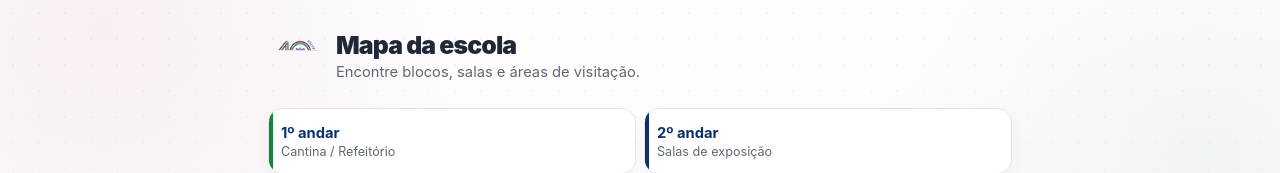
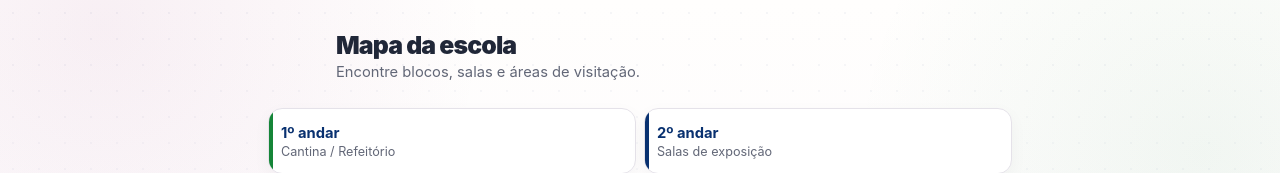
Before and after one commit to christianhpo-star/feira-40-anos-maria-luiza, a React (Vite) app: page /mapa in a window 1280 px wide. Shown: the top 173 px of the page. Built offline with nearby package versions, Linux system fonts and the light colour scheme.

Commit message:
ui: corrige exibição compacta da marca nos cabeçalhos

```diff
--- a/src/components/PageHeader.tsx
+++ b/src/components/PageHeader.tsx
@@ -7,7 +7,7 @@ export function PageHeader({ title, subtitle, backTo }: { title: string; subtitl
         {backTo ? (
           <Link className="icon-button" to={backTo} aria-label="Voltar">←</Link>
         ) : (
-          <img className="header-logo" src="/images/logo-escola.png" alt="" aria-hidden="true" />
+          <span className="header-logo" aria-hidden="true" />
         )}
         <div className="page-header__text">
           <h1>{title}</h1>
```
